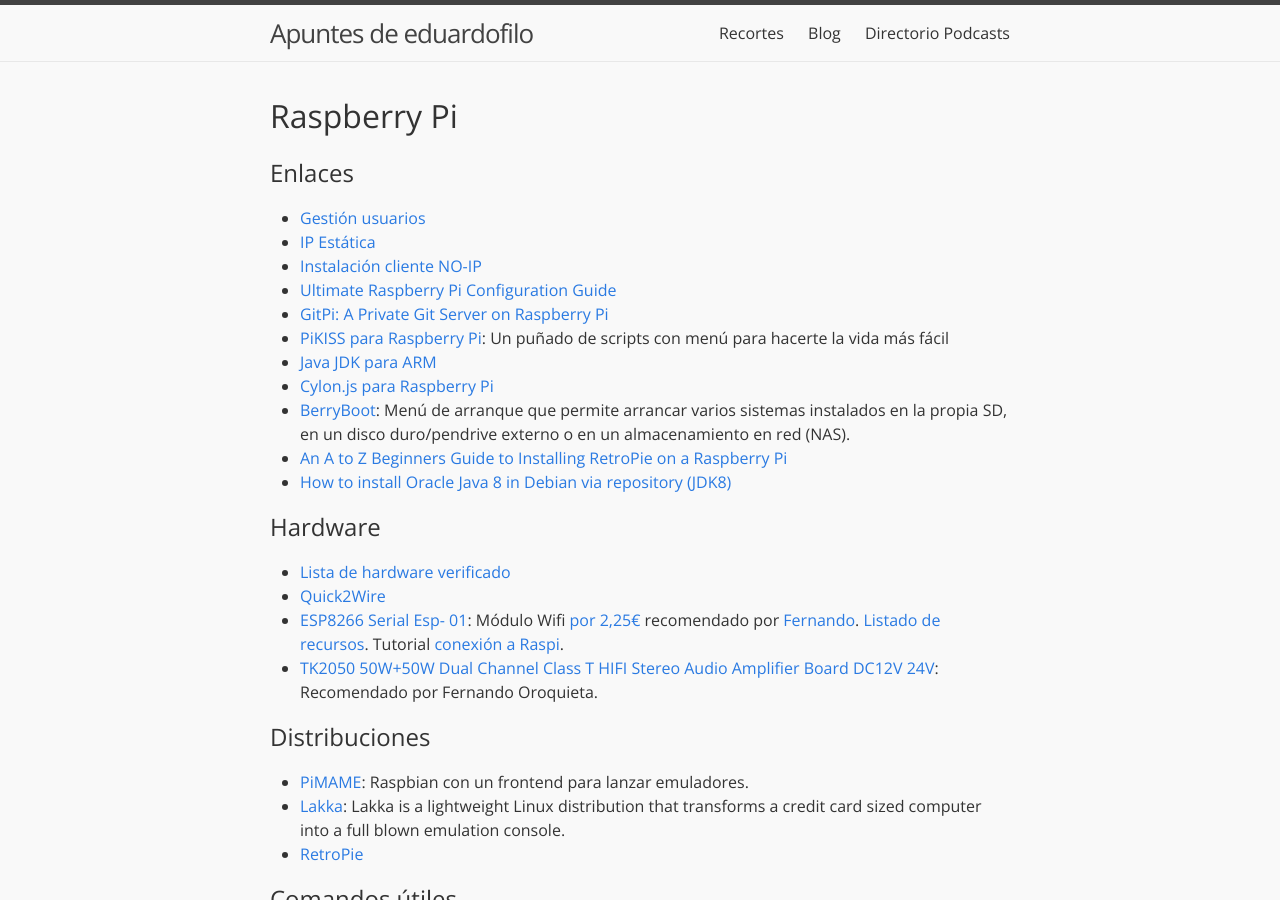
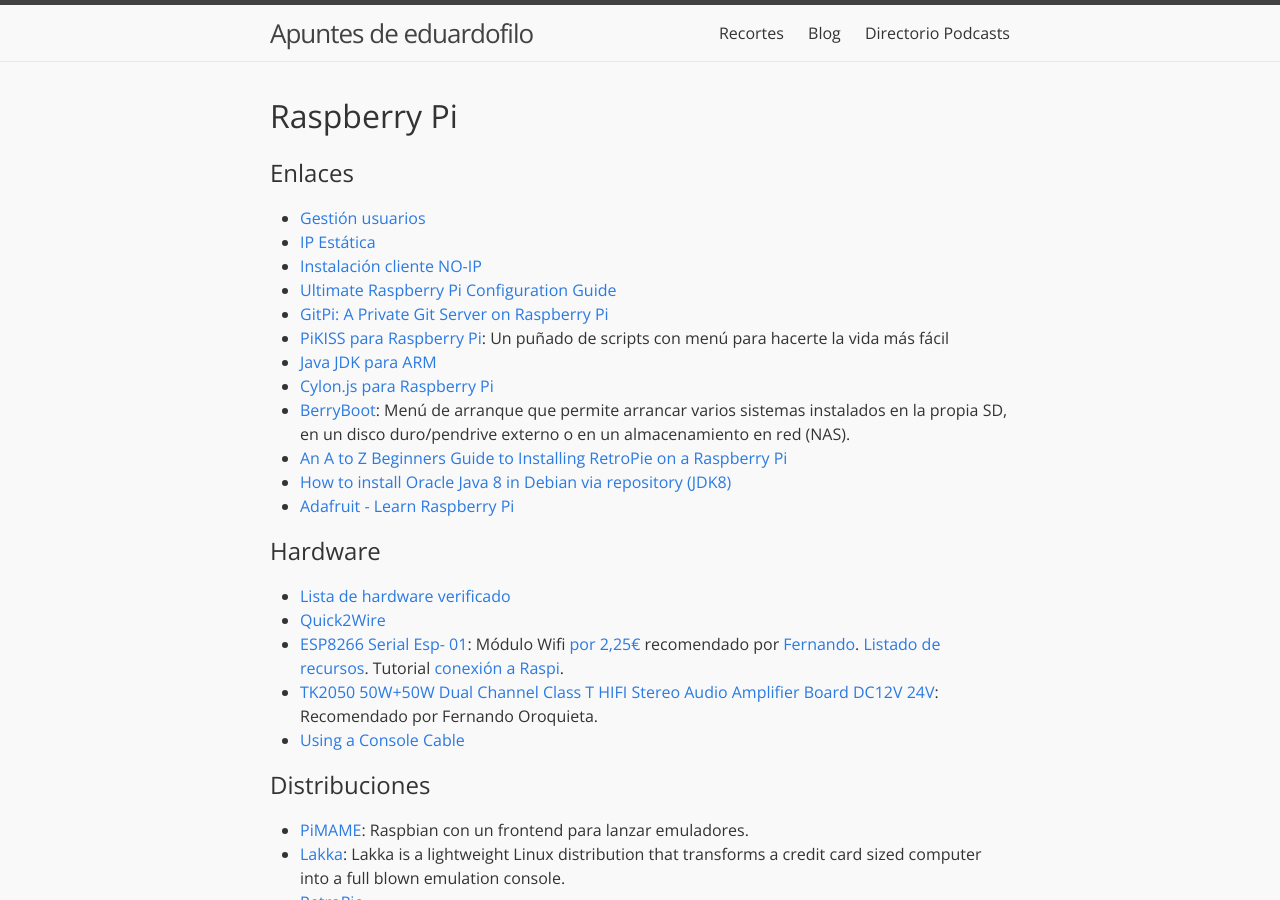
Before and after one commit to eduardofilo/eduardofilo.jekyll, a Jekyll site: the page built from sistemas/raspi.md, in a window 1280 px wide and 900 px high. Built offline with Jekyll 4.4.1, drawn with Linux system fonts in a browser that asks for light colours; Markdown is read by kramdown in place of the engine named in the settings.

Commit message:
Enlaces Raspberry Pi.

```diff
--- a/sistemas/raspi.md
+++ b/sistemas/raspi.md
@@ -18,6 +18,7 @@
 * [BerryBoot](http://www.berryterminal.com/doku.php/berryboot): Menú de arranque que permite arrancar varios sistemas instalados en la propia SD, en un disco duro/pendrive externo o en un almacenamiento en red (NAS).
 * [An A to Z Beginners Guide to Installing RetroPie on a Raspberry Pi](http://supernintendopi.wordpress.com/)
 * [How to install Oracle Java 8 in Debian via repository (JDK8)](http://www.webupd8.org/2014/03/how-to-install-oracle-java-8-in-debian.html)
+* [Adafruit - Learn Raspberry Pi](https://learn.adafruit.com/category/learn-raspberry-pi)
 
 ## Hardware
 
@@ -25,6 +26,7 @@
 * [Quick2Wire](http://Quick2Wire.com)
 * [ESP8266 Serial Esp- 01](http://espressif.com/en/products/esp8266/): Módulo Wifi [por 2,25€](http://es.aliexpress.com/item/2PCS-ESP8266-Serial-Esp-01-WIFI-Wireless-Transceiver-Module-Send-Receive-LWIP-AP-STA/32232009463.html?recommendVersion=1) recomendado por [Fernando](https://twitter.com/m_trombone). [Listado de recursos](http://www.xess.com/blog/esp8266-resources/). Tutorial [conexión a Raspi](http://www.extragsm.com/blog/2014/12/03/connect-esp8266-to-raspberry-pi/).
 * [TK2050 50W+50W Dual Channel Class T HIFI Stereo Audio Amplifier Board DC12V 24V](http://www.ebay.com/itm/TK2050-50W-50W-Dual-Channel-Class-T-HIFI-Stereo-Audio-Amplifier-Board-DC12V-24V-/181441180570): Recomendado por Fernando Oroquieta.
+* [Using a Console Cable](https://learn.adafruit.com/adafruits-raspberry-pi-lesson-5-using-a-console-cable?view=all)
 
 ## Distribuciones
 
```
